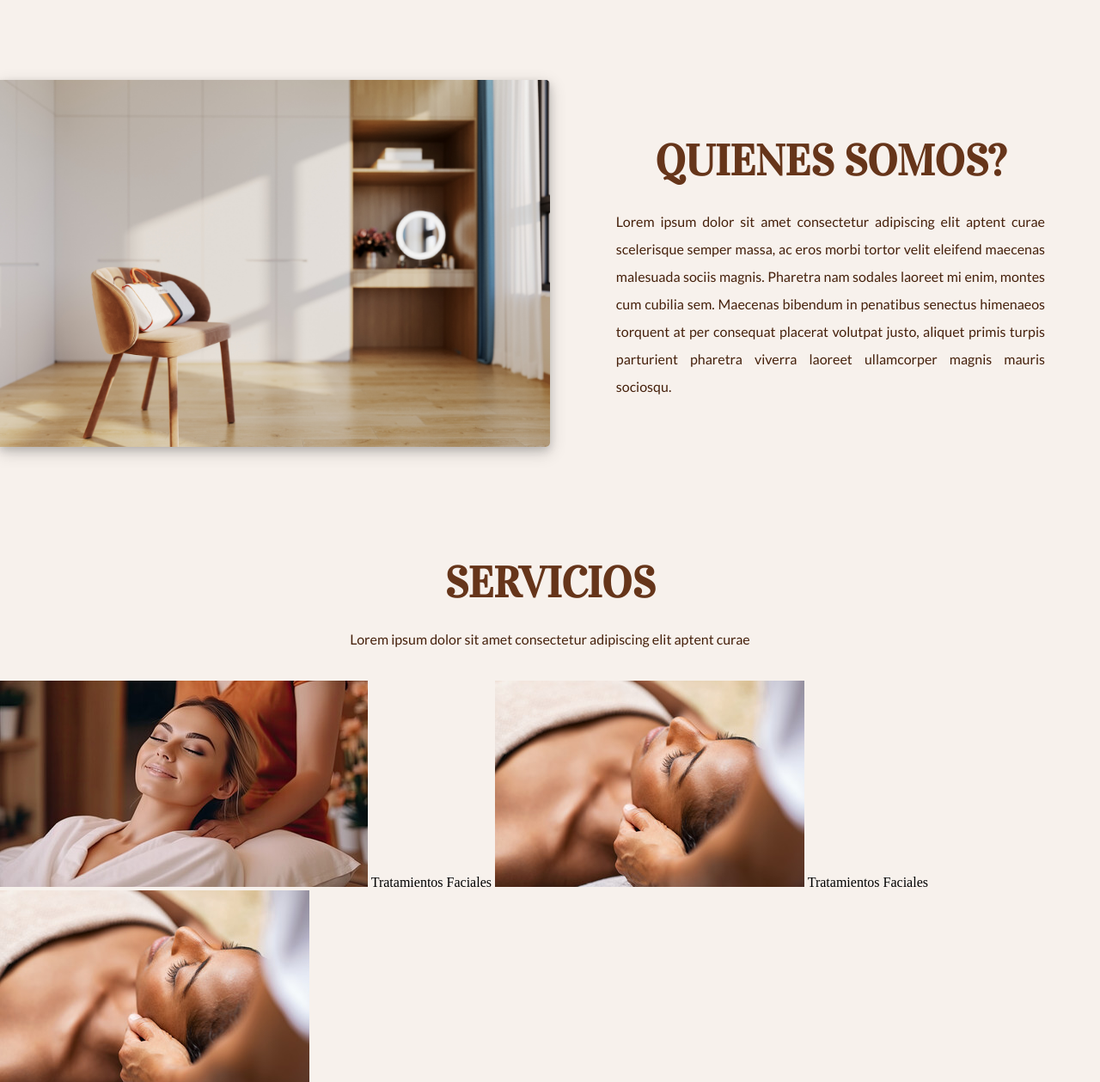
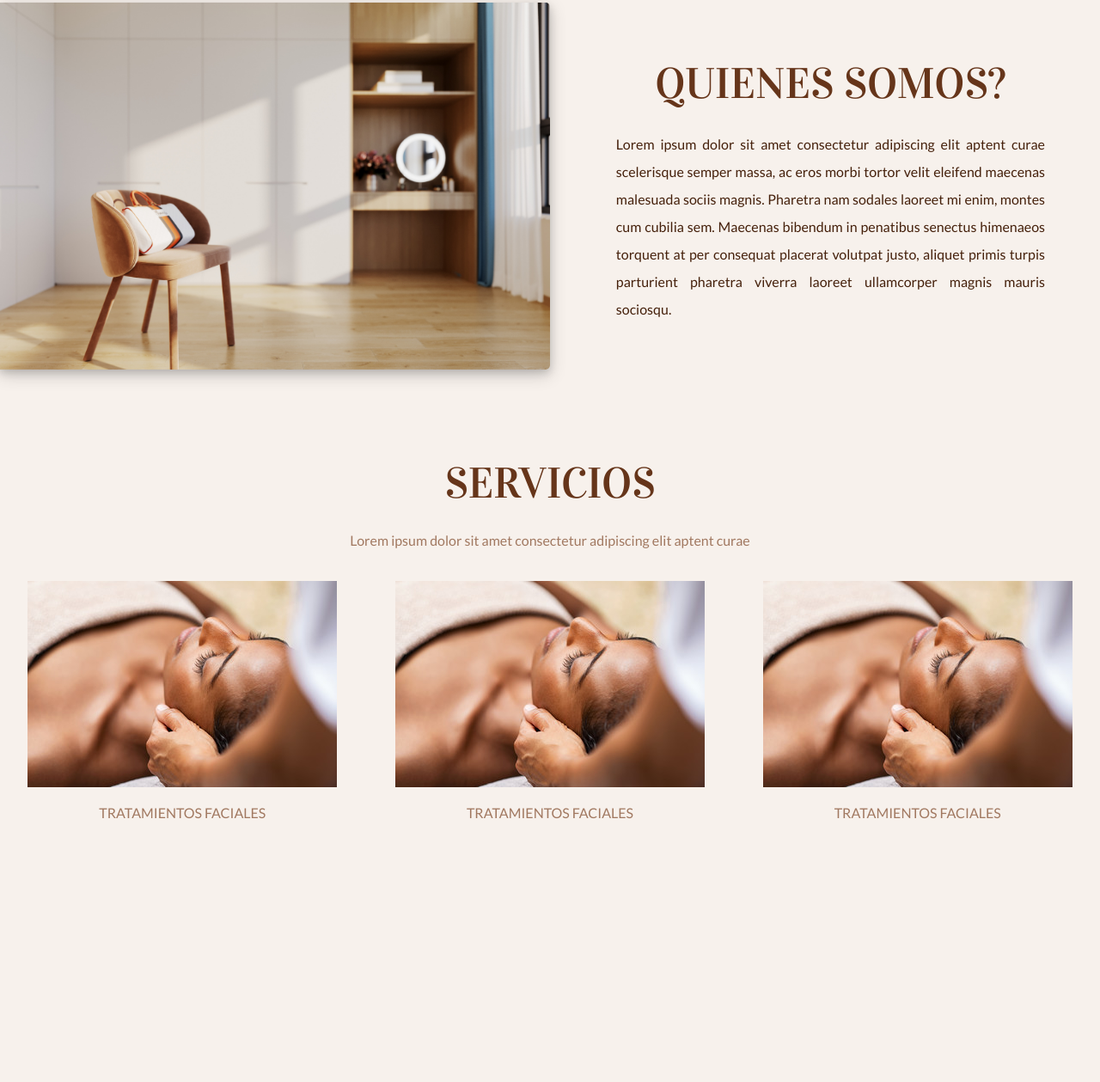
Before and after one commit to leamsixthacoder/patients-webpage, a plain HTML site: page index.html in a window 1280 px wide. Shown: the part 638-1897 px from the top of the page at 86% size. After the commit the page ends 1697 px from the top, so only its background shows below. Drawn offline with Linux system fonts and the light colour scheme; a web font is replaced by a local one.

Commit message:
adding services style

```diff
--- a/index.html
+++ b/index.html
@@ -59,12 +59,19 @@
 
             <div class="services">
 
-                <img src="assets/images/corporal.jpg" alt="Facial">
-                <span>Tratamientos Faciales</span>
-                <img src="assets/images/facial.jpg" alt="Facial">
-                <span>Tratamientos Faciales</span>
-                <img src="assets/images/facial.jpg" alt="Facial">
-                <span>Tratamientos Faciales</span>
+                <div id="service-1">
+                    <img src="assets/images/facial.jpg" alt="Facial">
+                    <span>Tratamientos Faciales</span>
+                </div>
+                <div id="service-2">
+                   <img src="assets/images/facial.jpg" alt="Facial">
+                   <span>Tratamientos Faciales</span>
+                </div>
+                <div class="service-3">
+                    <img src="assets/images/facial.jpg" alt="Facial">
+                    <span>Tratamientos Faciales</span>
+                </div>
+
             </div>
 
         </div>
--- a/style/style.css
+++ b/style/style.css
@@ -131,9 +131,9 @@ opacity: 0.5;
 /* ABOUT US SECTION*/
 
 .about-us{
-    margin-top: 15%;
+    margin-top: 8%;
     display: inline-block;
-    margin-bottom: 10%;
+    margin-bottom: 8%;
 }
 
 .about-us img {
@@ -151,6 +151,7 @@ box-shadow: 0 4px 8px 0 rgba(73, 73, 73, 0.2), 0 6px 20px 0 rgba(0, 0, 0, 0.19);
     font-family: vidaloka, serif;
     text-transform: uppercase;
     color: #66351A;
+    font-weight: 500;
     font-size: 50px;
     text-align: center;
     margin-bottom: 1.5rem;
@@ -185,6 +186,7 @@ box-shadow: 0 4px 8px 0 rgba(73, 73, 73, 0.2), 0 6px 20px 0 rgba(0, 0, 0, 0.19);
     text-transform: uppercase;
     color: #66351A;
     font-size: 50px;
+    font-weight: 500;
     text-align: center;
     margin-bottom: 2%;
 
@@ -193,13 +195,31 @@ box-shadow: 0 4px 8px 0 rgba(73, 73, 73, 0.2), 0 6px 20px 0 rgba(0, 0, 0, 0.19);
 .services-section p{
 
     font-family: lato, sans-serif;
-    color: #45200B;
+    color: #A17860;
     margin-bottom: 3%;
+
 
 }
 
 .services img{
 
     object-fit: cover;
+    margin-bottom: 1rem;
 
 }
+
+.services{
+    display: grid;
+    grid-template-columns: repeat(3,1fr);
+    grid-gap: 0.2rem;
+    justify-content: center;
+    align-items: center;
+    text-align: center;
+    margin-bottom: 8%;
+}
+
+.services span{
+    font-family: lato, sans-serif;
+    color: #A17860;
+    text-transform: uppercase;
+}
```
